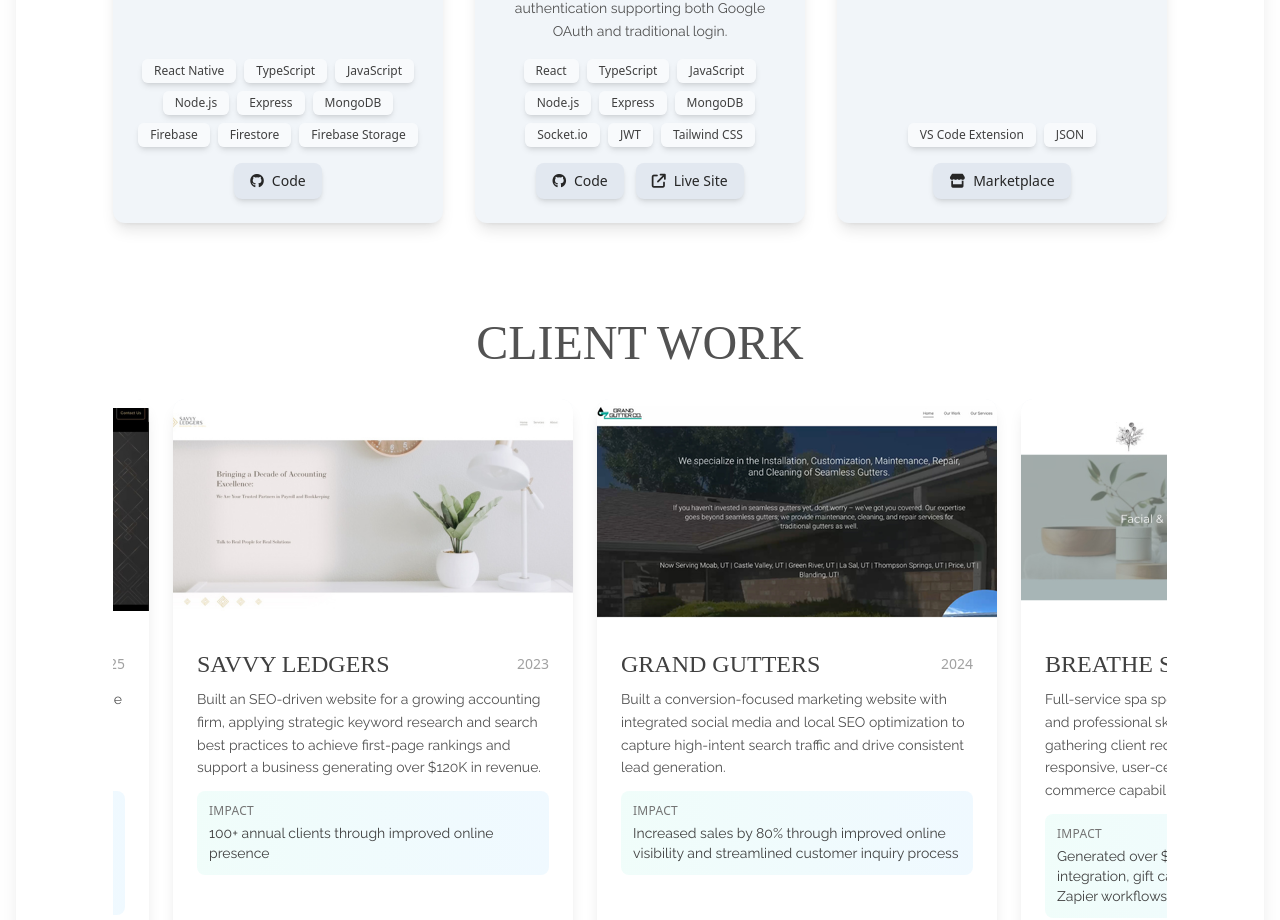
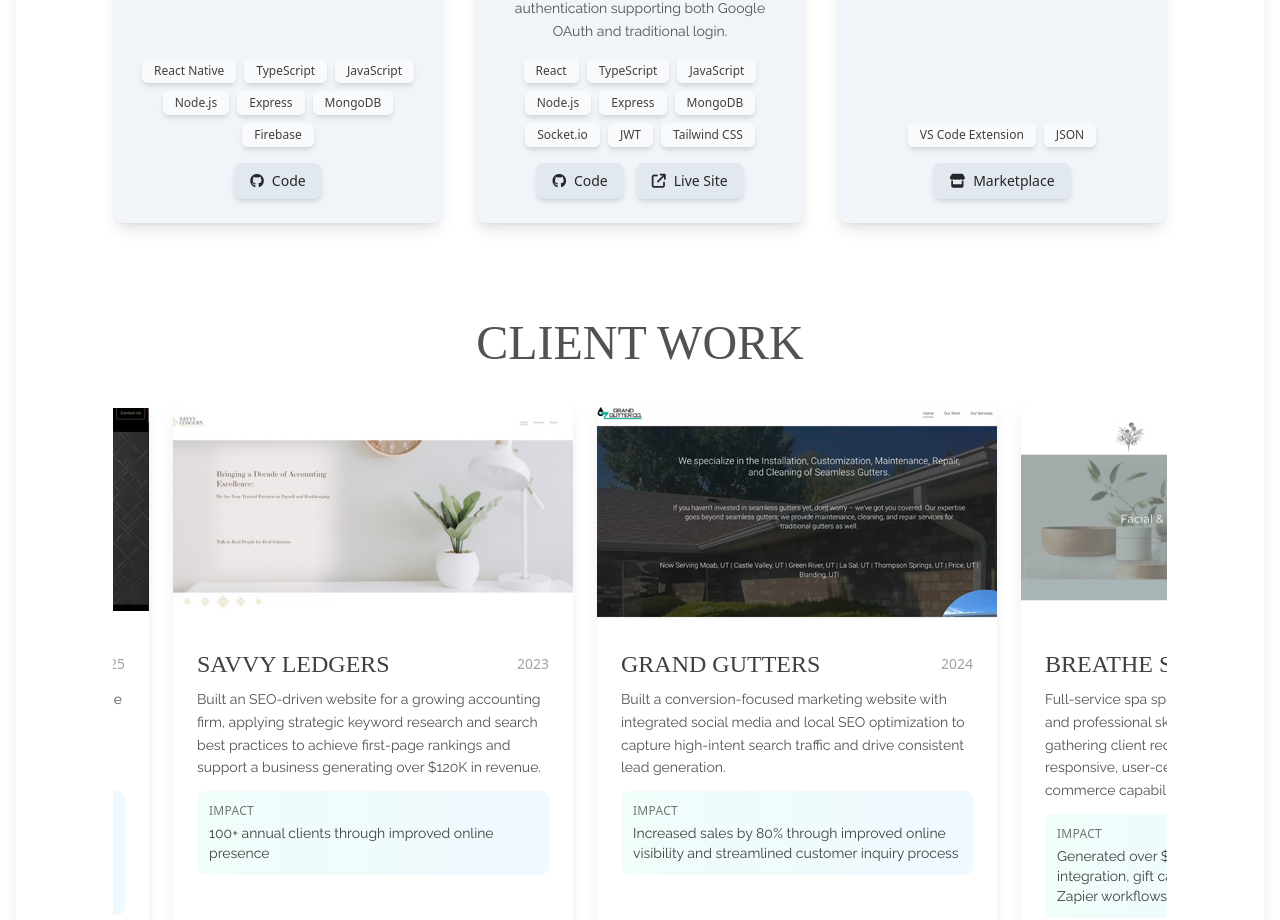
Before and after one commit to Celeste-Rhoades/celestePortfolio, a React (Vite) app: page / in a window 1280 px wide. Shown: the part 1397-2317 px from the top of the page. Built offline with nearby package versions, Linux system fonts and the light colour scheme.

Commit message:
updated styles

```diff
--- a/src/Components/Main.jsx
+++ b/src/Components/Main.jsx
@@ -18,8 +18,6 @@
         "Express",
         "MongoDB",
         "Firebase",
-        "Firestore",
-        "Firebase Storage",
       ],
       videoSrc: "/mp4/Back2Calm.mp4",
       githubLink: "https://github.com/Celeste-Rhoades/BackToCalm",
```
